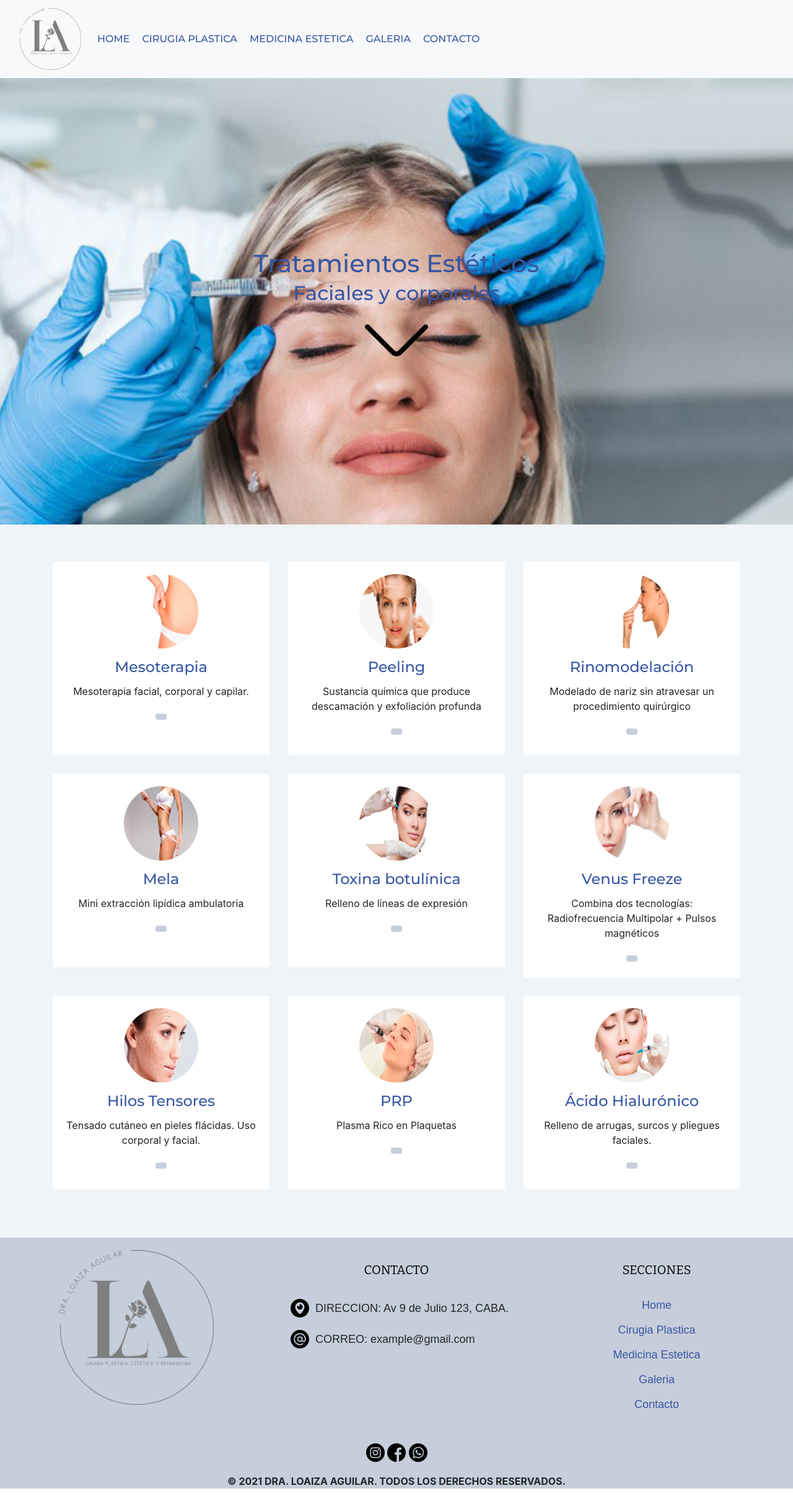
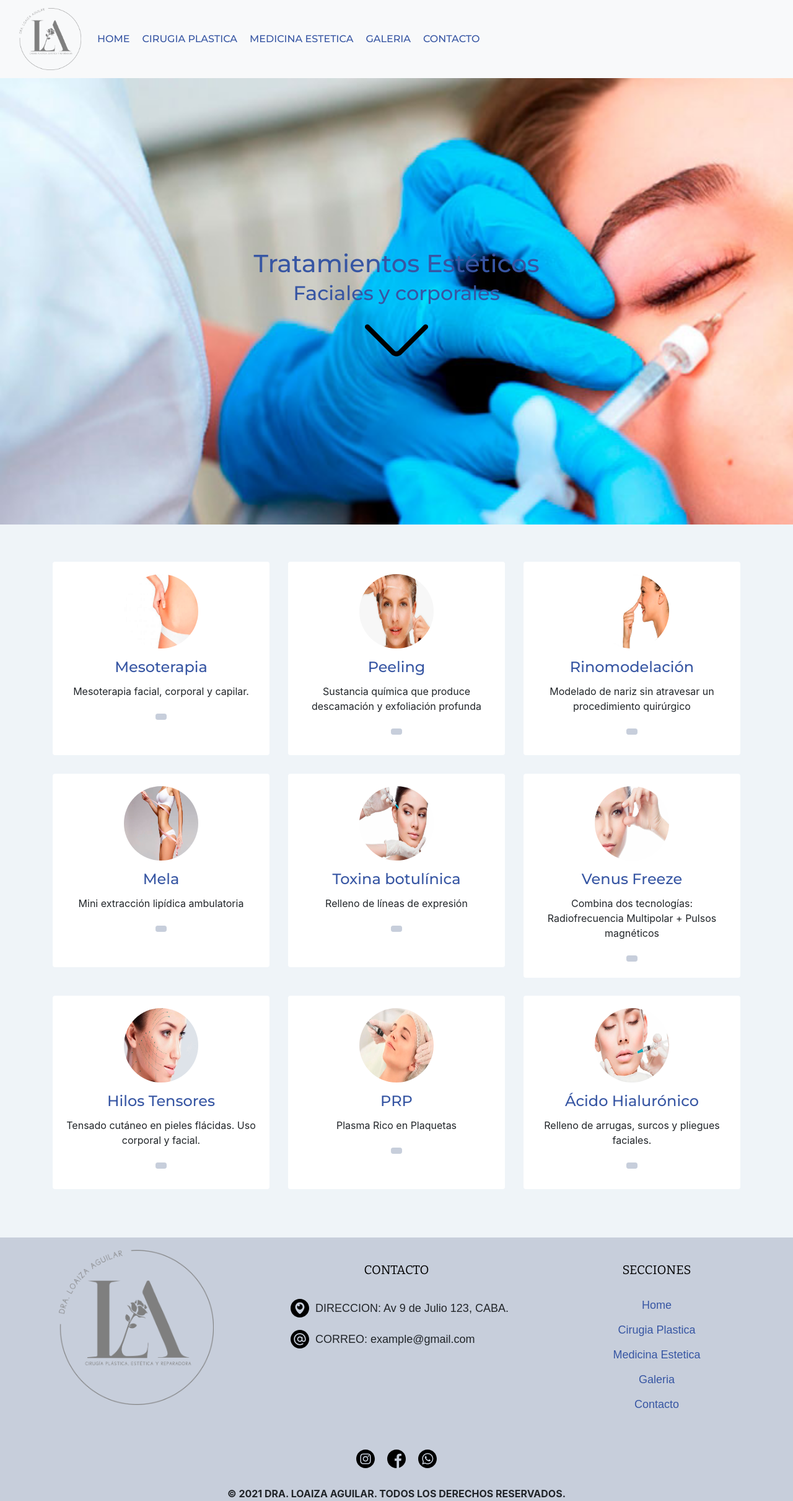
Before and after one commit to lmfortunato/LA_CirugiaPlastica, a plain HTML site: page html/medicina_estetica.html in a window 1280 px wide. Shown: the whole page at 62% size. Drawn offline with nearby package versions, Linux system fonts and the light colour scheme.

Commit message:
Errores de imagenes

```diff
--- a/scss/main.scss
+++ b/scss/main.scss
@@ -587,14 +587,15 @@ section {
 	background-color: $bgFooter;
 	ul {
 	padding-left: 0;
+	display: flex;
+	flex-direction: row;
 		li {
 			list-style: none;
 			color: none;
-			display: inline;
+			padding: 10px;
 			text-align: center;
 			line-height: ($pixels - 20px) /2;
 		}
-
 	}
 }
 
@@ -602,7 +603,7 @@ section {
 	display: flex;
 	flex-direction: row;
 	align-content: center;
-	justify-content: center;
+	justify-content: space-around;
 	background-color: $bgFooter;
 	padding-left:0;
 }
@@ -646,7 +647,7 @@ section {
 		background-image: url(../img/bannerEstetica2.jpg);
 	}
 	.medBg {
-		background-image: url(../img/hermosa-joven-recibiendo-inyeccion-cosmetica-botox-su-rostro_1301-7787.jpg);
+		background-image: url(../img/bannerMedicinaEstetica4.jpg);
 	}
 	.gridBoxServ {
 		padding: 4rem 5rem;
@@ -764,7 +765,7 @@ section {
 	}
 
 	.medBg {
-		background-image: url(../img/bannerMedicinaEstetica3.jpg);
+		background-image: url(../img/bannermedicinaestetica-1030x360.jpg);
 	}
 
 	.servBg {
```
Also changed, not shown: index.html (+1 -1 lines), css/main.css, img/bannerMedicinaEstetica4.jpg (renamed from img/hermosa-joven-recibiendo-inyeccion-cosmetica-botox-su-rostro_1301-7787.jpg), img/draloaiza.jpeg (deleted).
